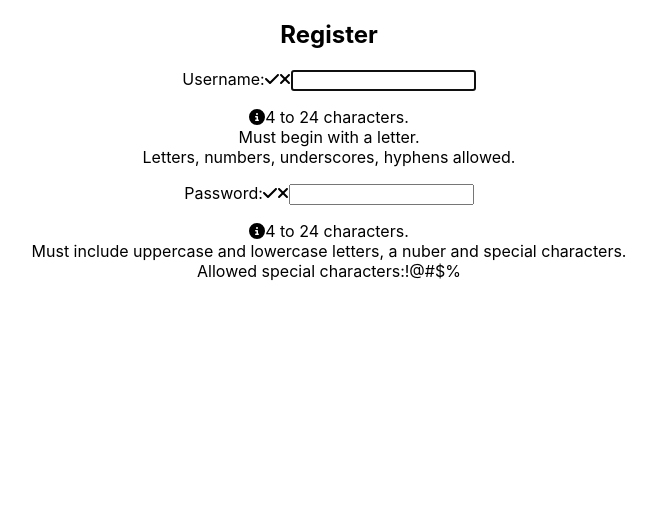
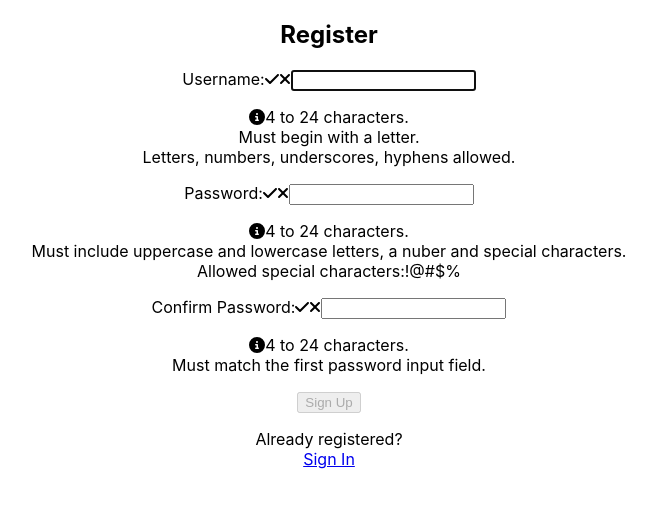
Before and after one commit to thanhle0203/axios-user-registration-form, a React (Create React App) app: page / in a window 1280 px wide. Shown: the top 508 px of the page, without its empty margins (311-967 px from the left). Built offline with nearby package versions, Linux system fonts and the light colour scheme.

Commit message:
handleSubmit function

```diff
--- a/src/Register.js
+++ b/src/Register.js
@@ -50,11 +50,22 @@
     setErrMsg('');
   }, [user, pwd, matchPwd])
 
+  const handleSubmit = async (e) => {
+    e.preventDefault();
+    //if button enabled with JS hack
+    const v1 = USER_REGEX.test(user);
+    const v2 = PWD_REGEX.test(pwd);
+    if (!v1 || !v2) {
+        setErrMsg("Invalid Entry");
+        return;
+    }
+  }
+
   return (
     <section>
         <p ref={errRef} className={errMsg ? "errmsg" : "offscreen"} aria-live="assertive">{errMsg}</p>
         <h1>Register</h1>
-        <form>
+        <form onSubmit={handleSubmit}>
             <label htmlFor='username'>
                 Username:
                 <span className={validName ? "valid" : "hide"}>
@@ -116,7 +127,45 @@
                 <span aria-label='dollar sign'>$</span>
                 <span aria-label='percent'>%</span>
             </p>
+
+            <label htmlFor='confirm_pwd'>
+                Confirm Password:
+                <span className={validMatch && matchPwd ? "valid" : "hide"}>
+                    <FontAwesomeIcon icon={faCheck} />
+                </span>
+                <span className={validMatch || !matchPwd ? "hide" : "invalid"}>
+                    <FontAwesomeIcon icon={faTimes} />
+                </span>
+            </label>
+            <input
+                type="password"
+                id = "confirm_pwd"
+                onChange={(e) => setMatchPwd(e.target.value)}
+                required
+                aria-invalid={validMatch ? "false" : "true"}
+                aira-describedby="comfirmnote"
+                onFocus={() => setMatchFocus(true)}
+                onBlur={() => setMatchFocus(false)}
+            />
+
+            <p id="confirmnote" className={matchFocus && !validMatch ? "instructions" : "offscreen"}>
+                <FontAwesomeIcon icon={faInfoCircle} />
+                4 to 24 characters.<br />
+                Must match the first password input field.
+            </p>
+
+            <button disabled={!validName || !validPwd || !validMatch ? true : false }>
+                Sign Up
+            </button>
         </form>
+
+        <p>
+            Already registered?<br />
+            <span className='line'>
+                {/* put router link here */}
+                <a href='#'>Sign In</a>
+            </span>
+        </p>
     </section>
   )
 }
```
